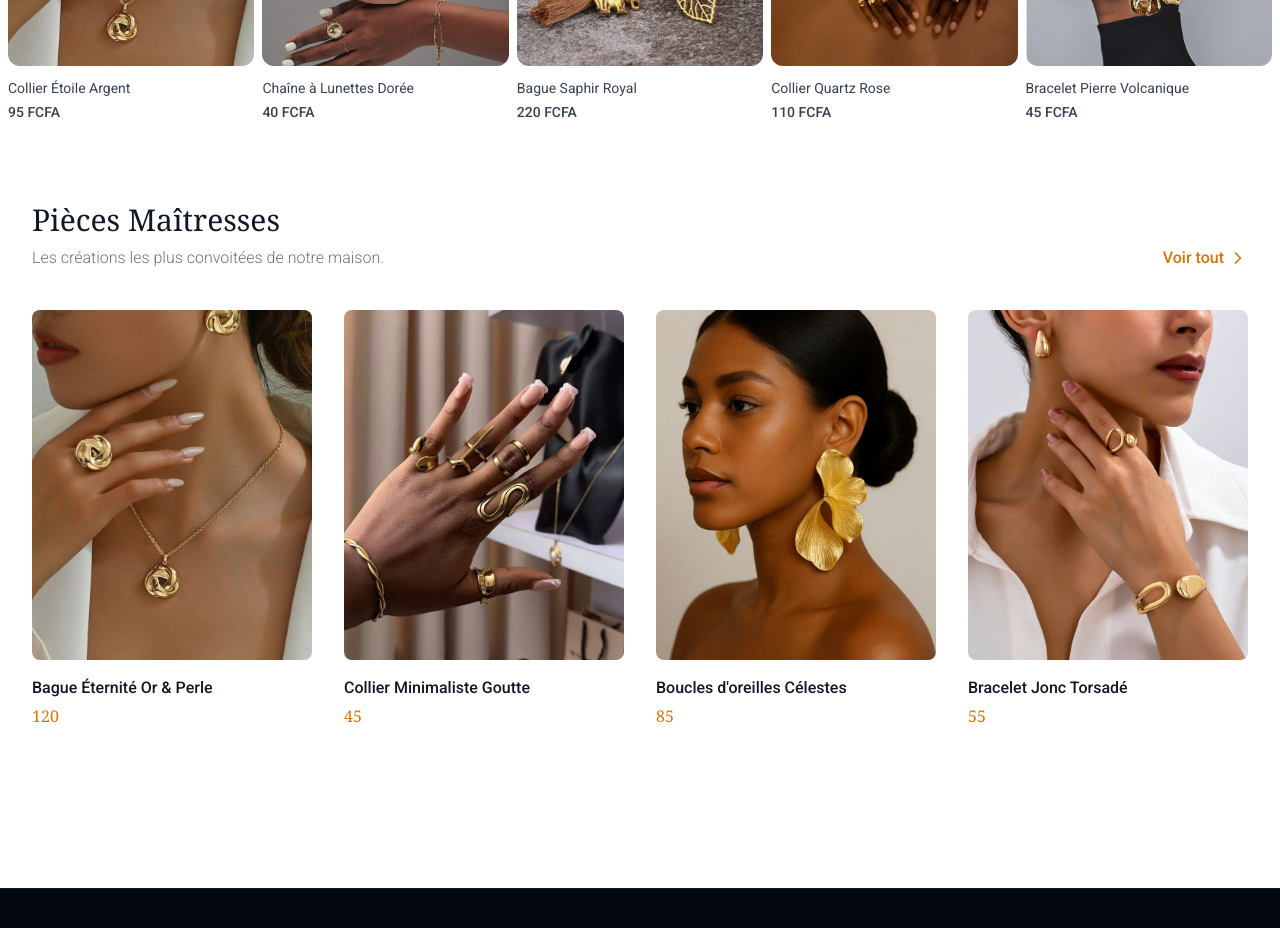
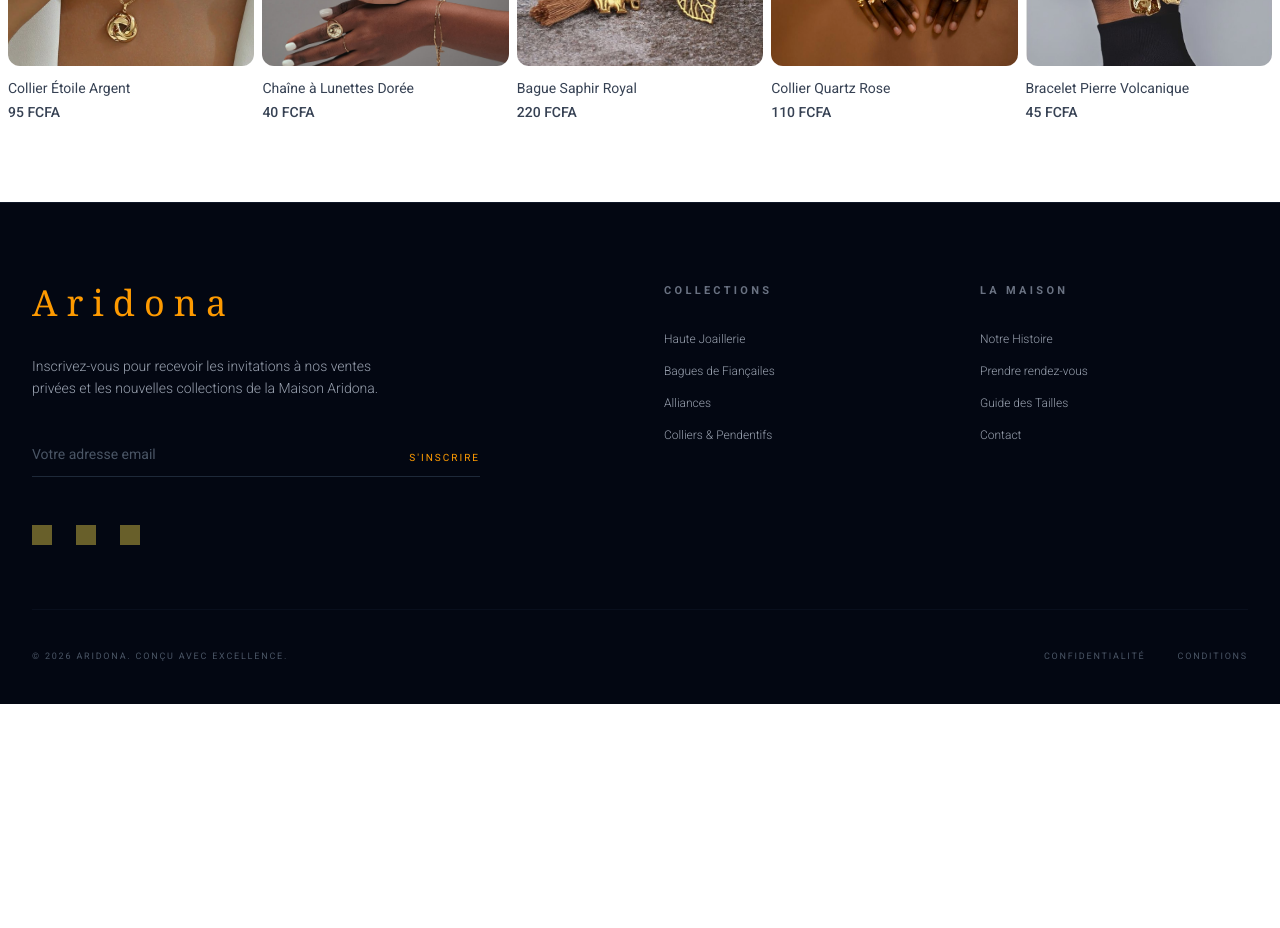
Before and after one commit to kephira-07/Aridona-Boutique, a React (Vite) app: page / in a window 1280 px wide. Shown: the part 1860-2788 px from the top of the page. After the commit the page ends 2564 px from the top, so only its background shows below. Built offline with nearby package versions, Linux system fonts and the light colour scheme; grey boxes are pictures that could not be loaded; a web font is replaced by a local one.

Commit message:
Passer une commandeM ajustementt 4

```diff
--- a/src/App.jsx
+++ b/src/App.jsx
@@ -13,6 +13,8 @@
 import PasserCommande from './pages/PasserCommande'
 
 import Erreur404 from './pages/Erreur404'
+import { Scroll } from 'lucide-react'
+import ScrollToTop from './composant/ScrollToTop'
 
 
 function App() {
@@ -20,6 +22,7 @@
 
   return (
     <>
+      <ScrollToTop/>
        <ToastContainer />
      <Navbar/>
   <div className="md:hidden mt-20">
--- /dev/null
+++ b/src/composant/ScrollToTop.jsx
@@ -0,0 +1,15 @@
+import { useEffect } from "react";
+import { useLocation } from "react-router-dom";
+
+const ScrollToTop = () => {
+  const { pathname } = useLocation();
+
+  useEffect(() => {
+    // On remonte en haut de la page dès que l'URL (pathname) change
+    window.scrollTo(0, 0);
+  }, [pathname]);
+
+  return null; // Ce composant n'affiche rien visuellement
+};
+
+export default ScrollToTop;
--- a/src/context/ShopContext.jsx
+++ b/src/context/ShopContext.jsx
@@ -35,7 +35,7 @@
     }
     setPanierProduits(panierData);// 4. ON AJOUTE LE TOAST DE SUCCÈS ICI
     toast.success('Article ajouté au panier !', {
-      position: "bottom-right", // Position élégante
+      position: "top-right", // Position élégante
       autoClose: 2000,          // Se ferme après 2 secondes
       hideProgressBar: true,
       closeOnClick: true,
--- a/src/pages/Home.jsx
+++ b/src/pages/Home.jsx
@@ -14,70 +14,8 @@
       <Hero/>
       <DerniereCollection/>
       <MeilleurVente />
-        <FeaturedProducts />
+
 
      </div>
     )
  }
-
-// --- NOUVELLE SECTION : PRODUITS PHARES (Best Sellers) ---
-const FeaturedProducts = () => {
-  const products = [ { id: 1, name: "Bague Éternité Or & Perle", category: "Bagues", material: "Perle", price: 120, img: bijou1 },
-    { id: 2, name: "Collier Minimaliste Goutte", category: "Colliers", material: "Acier Inoxydable", price: 45, img:bijou2 },
-    { id: 3, name: "Boucles d'oreilles Célestes", category: "Boucles d'oreilles", material: "Argent", price: 85, img:bijou3},
-    { id: 4, name: "Bracelet Jonc Torsadé", category: "Bracelets", material: "Acier Inoxydable", price: 55, img:bijou4 },
-  ]
-  return (
-    <section className="py-20 bg-white">
-      <div className="max-w-7xl mx-auto px-4 sm:px-6 lg:px-8">
-        <div className="flex justify-between items-end mb-10">
-          <div>
-            <h2 className="text-3xl font-serif text-gray-900 mb-2">Pièces Maîtresses</h2>
-            <p className="text-gray-500 font-light">Les créations les plus convoitées de notre maison.</p>
-          </div>
-          <a href="#" className="hidden md:flex items-center text-amber-600 hover:text-amber-700 font-medium transition-colors">
-            Voir tout <ChevronRight className="w-5 h-5 ml-1" />
-          </a>
-        </div>
-
-        {/* Grille de produits */}
-        <div className="grid grid-cols-2 md:grid-cols-4 gap-4 md:gap-8">
-          {products.map((product) => (
-            <div key={product.id} className="group cursor-pointer">
-              <div className="relative overflow-hidden rounded-lg bg-[#fffaf5] aspect-[4/5] mb-4">
-                <img
-                  src={product.img}
-                  alt={product.name}
-                  className="w-full h-full object-cover object-center transition-transform duration-700 group-hover:scale-110"
-                />
-                {/* Bouton favoris (Cœur) */}
-                <button className="absolute top-3 right-3 p-2 bg-white/80 backdrop-blur-sm rounded-full text-gray-500 hover:text-red-500 transition-colors opacity-0 group-hover:opacity-100 translate-y-2 group-hover:translate-y-0 duration-300 md:flex hidden">
-                  <Heart className="w-4 h-4" />
-                </button>
-                {/* Bouton Ajout rapide (Visible au survol sur PC) */}
-                <div className="absolute inset-x-0 bottom-0 p-4 opacity-0 group-hover:opacity-100 translate-y-4 group-hover:translate-y-0 transition-all duration-300 hidden md:block">
-                  <button className="w-full py-3 bg-white/90 backdrop-blur-sm text-gray-900 text-sm font-medium rounded-full hover:bg-amber-500 hover:text-white transition-colors shadow-lg">
-                    Ajouter au panier
-                  </button>
-                </div>
-              </div>
-
-              {/* Infos Produit */}
-              <div className="text-center md:text-left">
-                <h3 className="text-sm md:text-base font-medium text-gray-900 mb-1">{product.name}</h3>
-                <p className="text-amber-600 font-serif text-sm md:text-base">{product.price}</p>
-              </div>
-            </div>
-          ))}
-        </div>
-
-        {/* Bouton Mobile "Voir tout" */}
-        <div className="mt-8 text-center md:hidden">
-          <button className="w-full py-3 border border-gray-300 rounded-full font-medium text-gray-700 hover:bg-gray-50">
-            Voir toute la collection
-          </button>
-        </div>
-      </div>
-    </section>
-  );
-};
```
